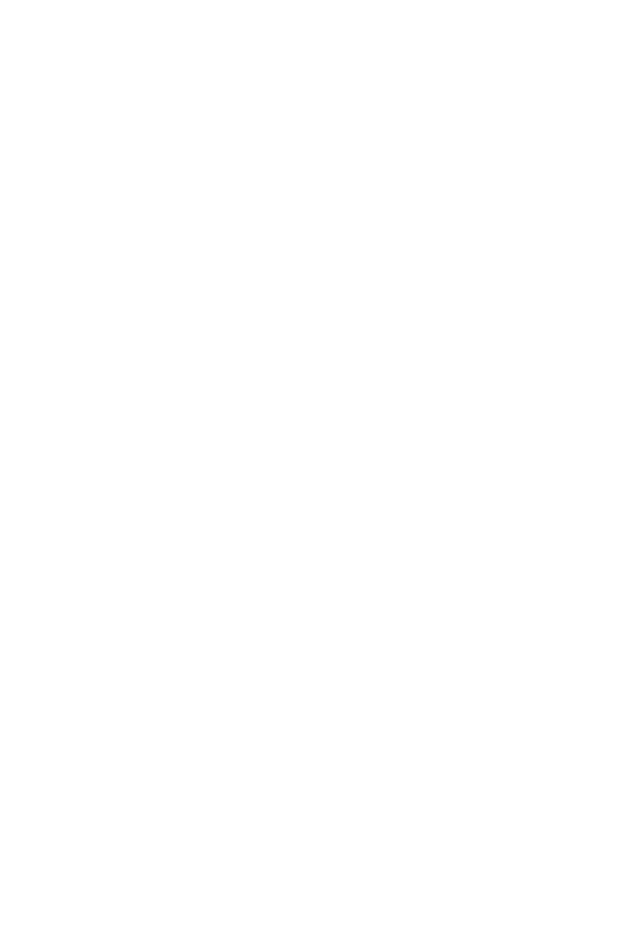
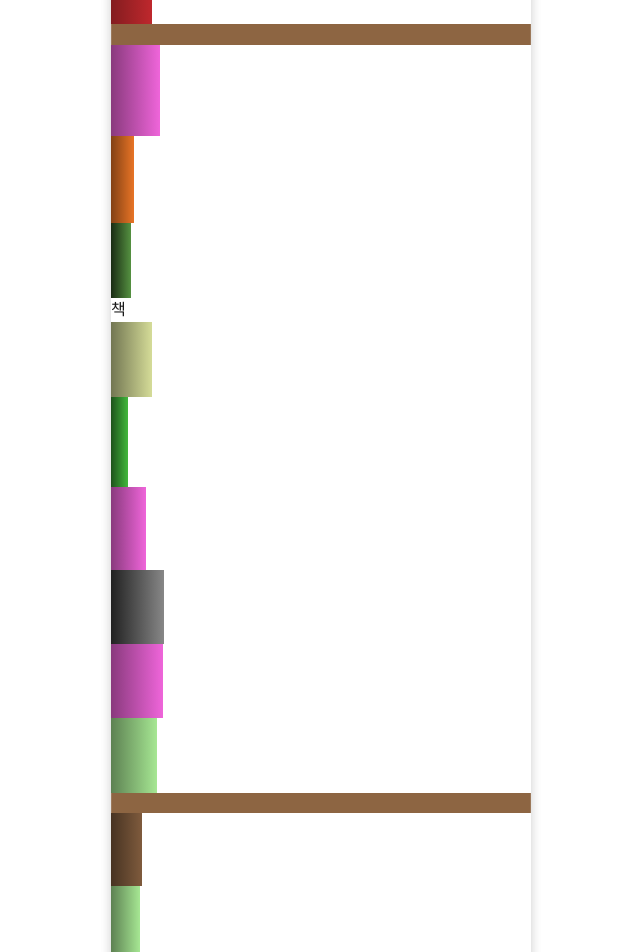
Before and after one commit to ryul00/3_Team_FE_final, a Next.js app: page /loginpage in a window 1280 px wide. Shown: the part 1760-2712 px from the top of the page, without its empty margins (319-959 px from the left). Before the commit the page ends 800 px from the top, so only its background shows below. Built offline with nearby package versions, Linux system fonts and the light colour scheme.

Commit message:
Feat(loginpage):로그인 페이지 UI 구현

```diff
--- a/src/app/loginpage/page.tsx
+++ b/src/app/loginpage/page.tsx
@@ -1,7 +1,20 @@
+import LoginBtn from "./LoginBtn";
+import BackgroundBook from "./BackgroundBook";
+import CustomColumn from "@/components/CustomColumn";
 export default function Login() {
-	return (
-		<div>
-			여기는 로그인 페이지
-		</div>
-	);
+    return (
+        <div className="w-full h-full flex flex-col justify-between bg-gradient-to-b from-[#1E0F51] to-[#0F0728]">
+            <CustomColumn >
+                <BackgroundBook title="" />
+                <BackgroundBook title="별" />
+                <BackgroundBook title="책" />
+                <BackgroundBook title="부" />
+                <BackgroundBook title="록" />
+                <BackgroundBook title="로고" />
+                <BackgroundBook title="" />
+            </CustomColumn>
+
+            <LoginBtn />
+        </div>
+    );
 }
```
